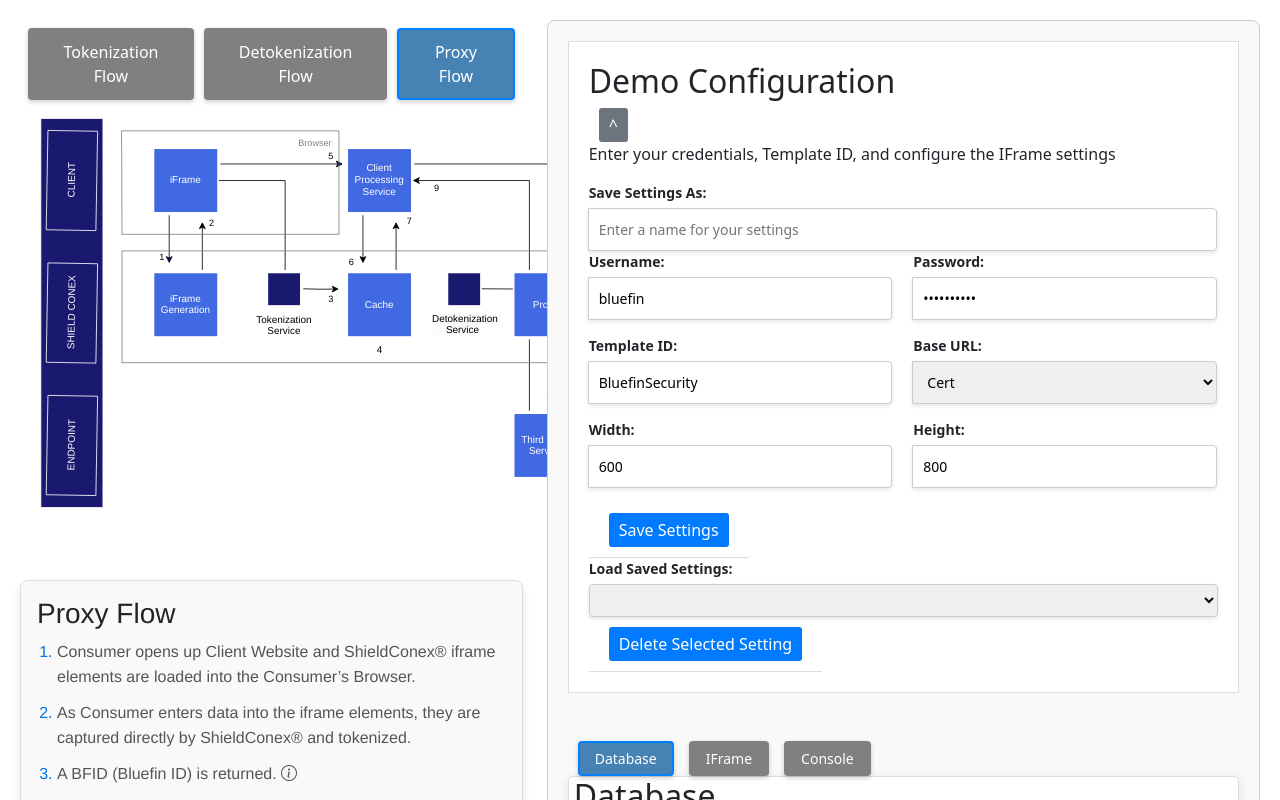
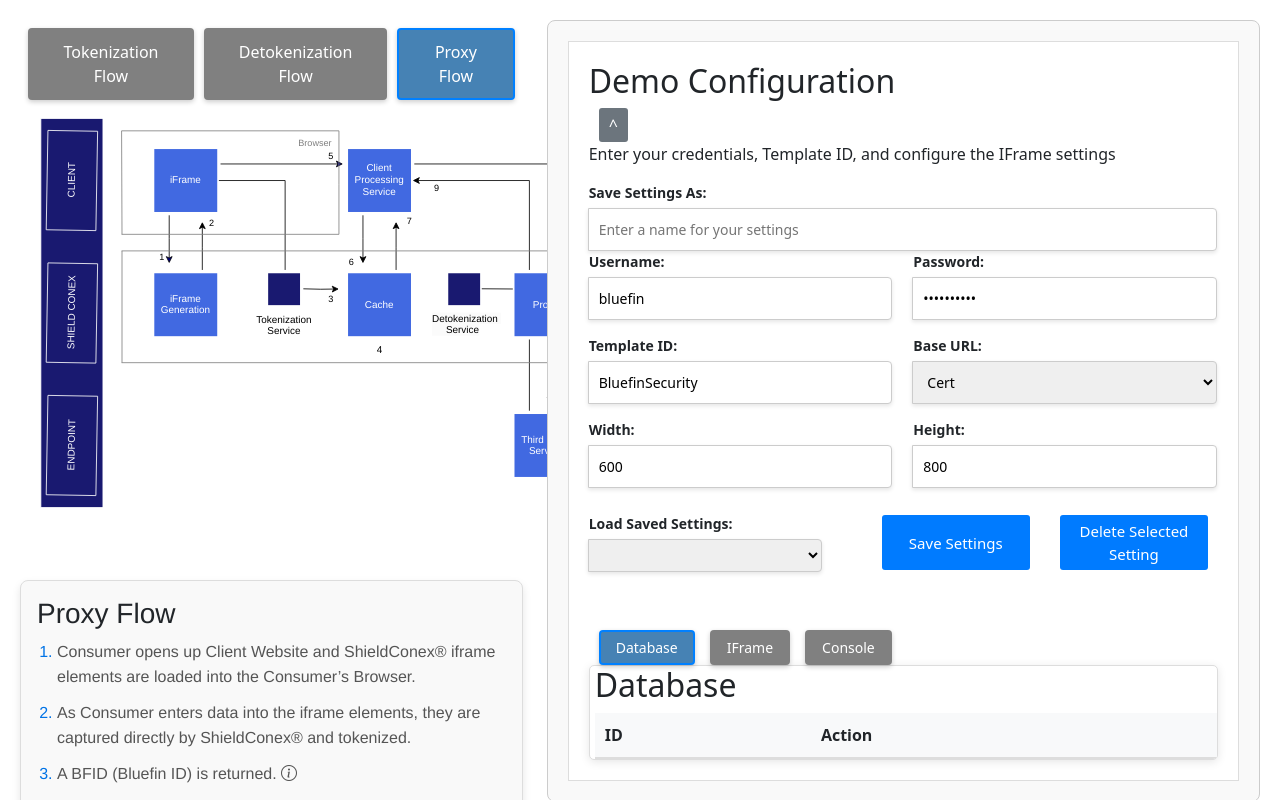
Before and after one commit to karinagassanova/testproject, an Angular app: page / in a window 1280 px wide. Shown: the top 800 px of the page. Built offline with nearby package versions, Linux system fonts and the light colour scheme.

Commit message:
button changes , layout change

```diff
--- a/src/app/app.component.css
+++ b/src/app/app.component.css
@@ -278,3 +278,44 @@
   margin-right: 10px;
   font-size: 14px;
 }
+
+.load-delete-settings-container {
+  display: flex;
+  flex-direction: column;
+  gap: 10px;
+  padding: 10px 0;
+}
+
+.dropdown-and-buttons {
+  display: flex;
+  align-items: center;
+  gap: 20px;
+}
+
+.button-group {
+  display: flex;
+  gap: 10px;
+}
+
+.input-group label {
+  font-weight: bold;
+}
+
+/* Button styling for Save and Delete in Load/Delete Saved Settings Section */
+.save-button,
+.delete-button {
+  padding: 5px 10px; /* Consistent padding with table buttons */
+  font-size: 15px; /* Match font size with table buttons */
+  border: none; /* Remove border for a clean look */
+  border-radius: 3px; /* Rounded corners for consistency */
+  background-color: #007BFF; /* Blue background color */
+  color: #fff; /* White text color */
+  cursor: pointer; /* Pointer cursor on hover */
+  transition: background-color 0.3s ease; /* Smooth background transition */
+}
+
+/* Hover effect for Save and Delete buttons */
+.save-button:hover,
+.delete-button:hover {
+  background-color: #0056b3; /* Darker blue on hover */
+}
--- a/src/app/app.component.html
+++ b/src/app/app.component.html
@@ -61,33 +61,28 @@
               </div>
             </div>
 
-            <!-- Buttons to Save and Load Settings -->
-            <div class="save-load-buttons">
-              <td>
-                <button class="save-button" (click)="saveUserSettings()">Save Settings</button>
-              </td>
 
+            <!-- Load and Delete Saved Settings Section -->
+            <div class="load-delete-settings-container">
+              <div class="dropdown-and-buttons">
+                <div class="input-group">
+                  <label for="savedSettingsDropdown">Load Saved Settings:</label>
 
-              <!-- Load Saved Settings Dropdown -->
-              <div class="dropdown-container">
-                <label for="savedSettingsDropdown">Load Saved Settings:</label>
                   <select id="savedSettingsDropdown" [(ngModel)]="settingName" (change)="loadUserSettings(settingName)">
-                  <option *ngFor="let savedSettingName of savedSettingNames"
-                          [value]="savedSettingName">{{ savedSettingName }}
+                    <option *ngFor="let savedSettingName of savedSettingNames" [value]="savedSettingName">
+                      {{ savedSettingName }}
                     </option>
                   </select>
                 </div>
-
-              <td>
-                <!-- Delete Saved Setting Button -->
+                <div class="button-group">
+                  <button class="save-button" (click)="saveUserSettings()">Save Settings</button>
                   <button class="delete-button" (click)="deleteSavedSetting(settingName)" [disabled]="!settingName">
                     Delete Selected Setting
                   </button>
-              </td>
-
                 </div>
               </div>
             </div>
+
 
             <!-- Tabs Section -->
             <br><br>
@@ -110,7 +105,8 @@
                         <td>{{ item.messageId }}</td>
                         <td>
                           <button (click)="viewTokens(item.bfid)">View Tokens</button>
-                      <button class="detokenize-button" (click)="onDetokenizeButtonClick(item.bfid)">Detokenize</button>
+                          <button class="detokenize-button" (click)="onDetokenizeButtonClick(item.bfid)">Detokenize
+                          </button>
                         </td>
                       </tr>
                       </tbody>
@@ -126,21 +122,12 @@
                   <div id="iframe-toggle-area" [ngClass]="{ 'folded': isIframeFolded }">
                     <div id="iframe-container">
                       <h2>IFrame</h2>
-
-                  <table>
-                    <tr>
                       <td>
-                        <button class="go-button" (click)="onGoButtonClick()">Load Iframe</button>
+                        <button class="load-iframe-button" (click)="onGoButtonClick()">Load Iframe</button>
                       </td>
-                    </tr>
-                  </table>
-
                       <br/><br/>
-
                       <div id="frame1" class="iframe"></div> <!-- Loaded IFrame -->
-
                       <br/><br/>
-
                       <td>
                         <button *ngIf="isGoPressed" class="clear-button" (click)="onClearButtonClick()">Clear</button>
                         <button *ngIf="isGoPressed" class="tokenize-button" (click)="onTokenizeButtonClick()">Tokenize
```
Lines whose indentation alone changed are shown as unchanged.
